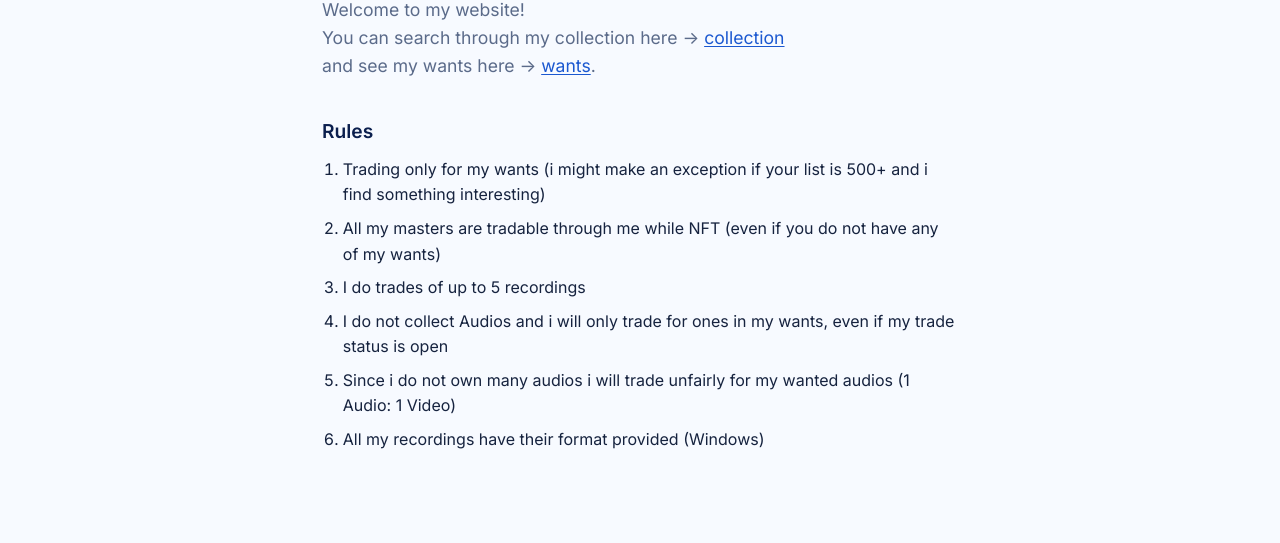
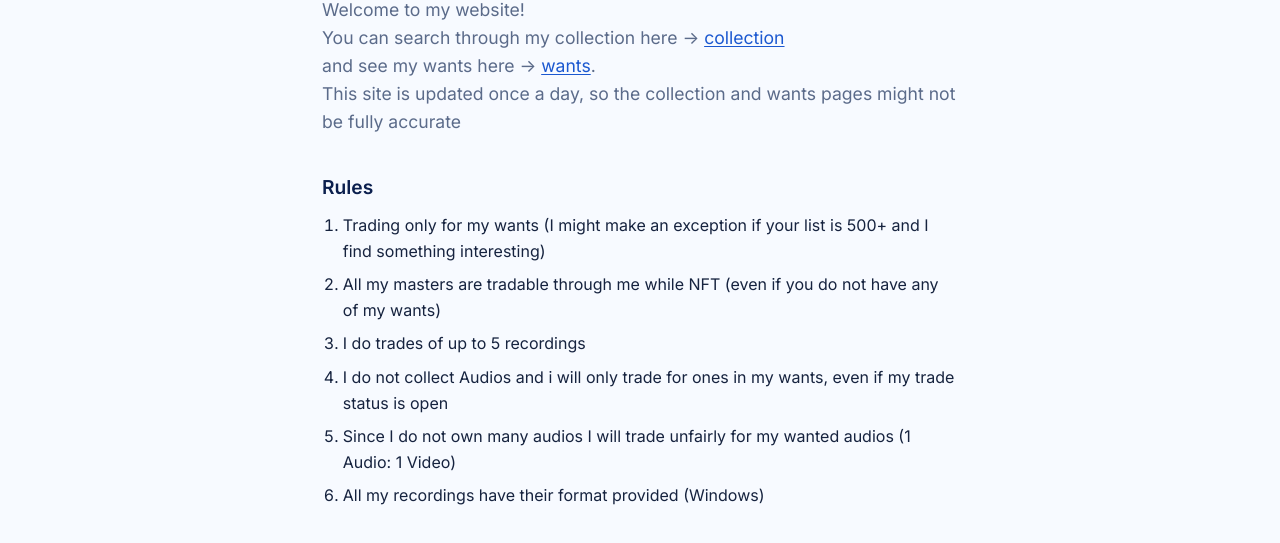
Before and after one commit to persephoneschild/persephoneschild.github.io, a plain HTML site: page index.html in a window 1280 px wide. Shown: the part 169-712 px from the top of the page. Drawn offline with Linux system fonts and the light colour scheme.

Commit message:
Add files via upload

```diff
--- a/index.html
+++ b/index.html
@@ -24,14 +24,16 @@
   <h1>Persephones Child</h1>
   <p class="intro">Welcome to my website!
     <br />You can search through my collection here -> <a href="collection.html">collection</a>
-    <br />and see my wants here -> <a href="wants.html">wants</a>.</p>
+    <br />and see my wants here -> <a href="wants.html">wants</a>.
+    <br />This site is updated once a day, so the collection and wants pages might not be fully accurate
+  </p>
   <h2>Rules</h2>
   <ol class="rules">
-    <li>Trading only for my wants (i might make an exception if your list is 500+ and i find something interesting)</li>
+    <li>Trading only for my wants (I might make an exception if your list is 500+ and I find something interesting)</li>
     <li>All my masters are tradable through me while NFT (even if you do not have any of my wants)</li>
     <li>I do trades of up to 5 recordings</li>
     <li>I do not collect Audios and i will only trade for ones in my wants, even if my trade status is open</li>
-    <li>Since i do not own many audios i will trade unfairly for my wanted audios (1 Audio: 1 Video)</li>
+    <li>Since I do not own many audios I will trade unfairly for my wanted audios (1 Audio: 1 Video)</li>
     <li>All my recordings have their format provided (Windows)</li>
   </ol>
 </main>
```
Also changed, not shown: contact.html (+2 -2 lines).
